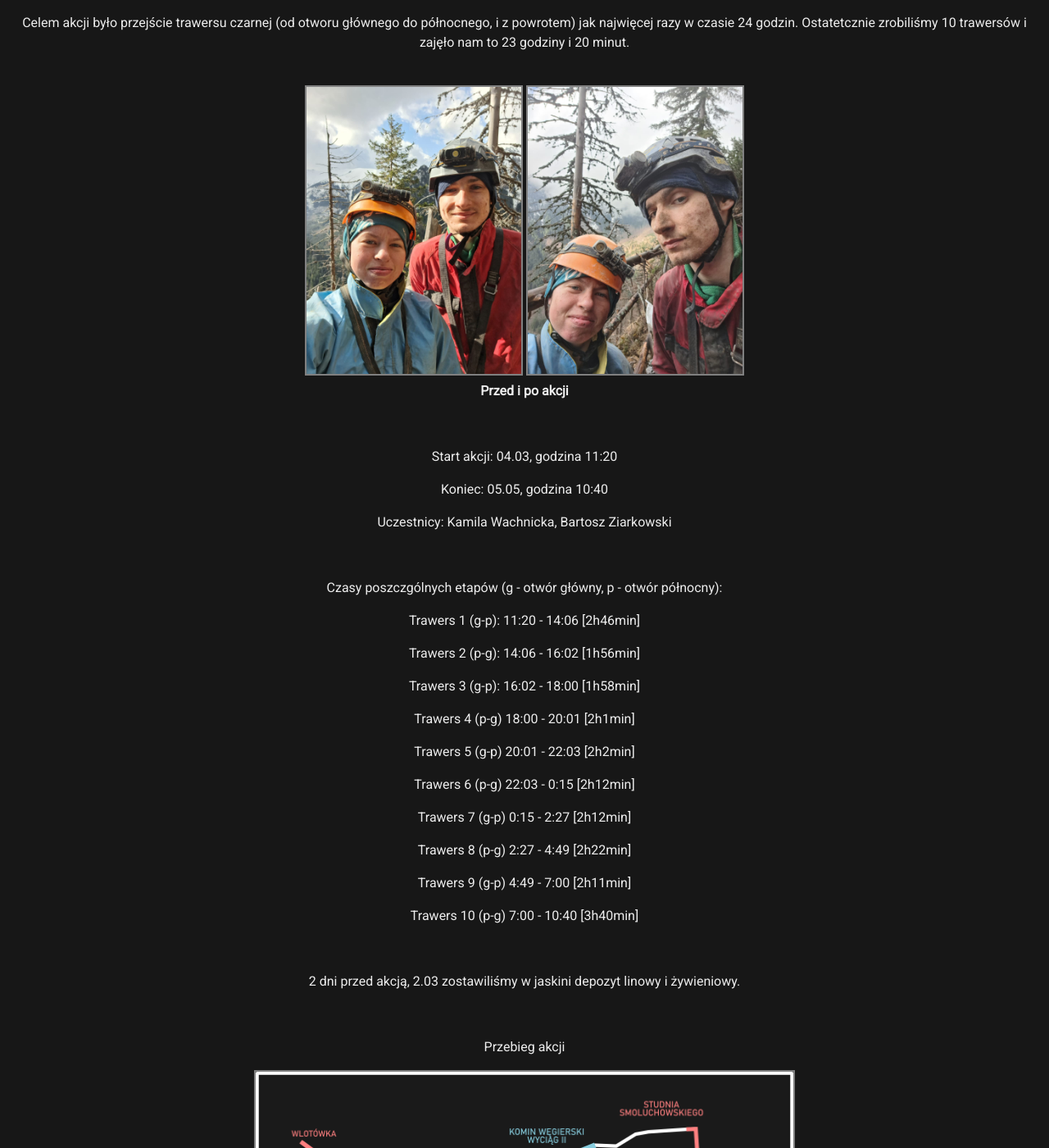
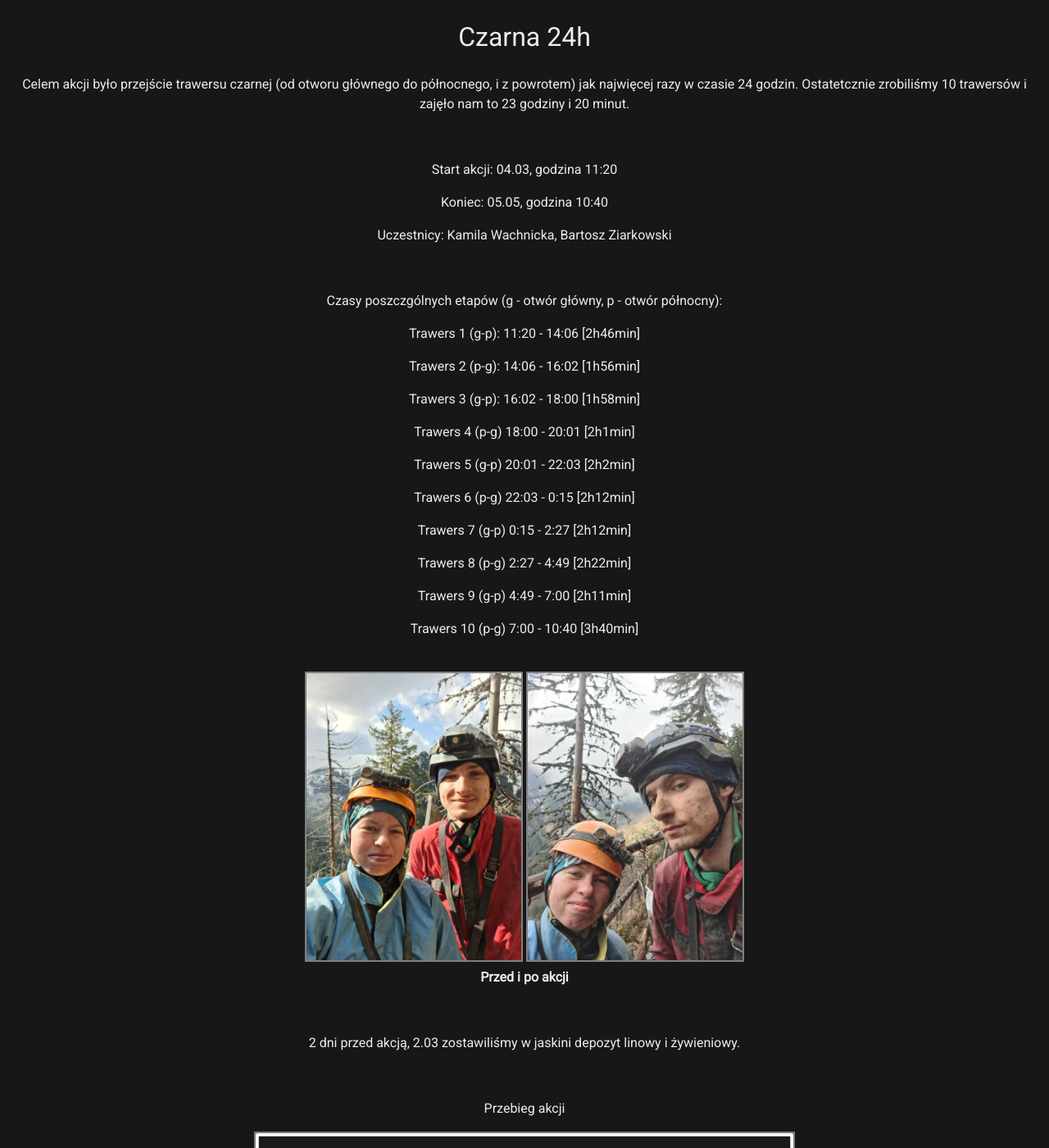
Before and after one commit to dziury/szkice, a Jekyll site: the page built from Relacje/Czarna24.md, in a window 1280 px wide and 1400 px high. Shown: the whole window at 82% size. Built offline with Jekyll 4.4.1, drawn with Linux system fonts in a browser that asks for light colours; our own code applies the rules of GitHub Pages for plain Markdown files.

Commit message:
czarna 24 layout update

```diff
--- a/Relacje/Czarna24.md
+++ b/Relacje/Czarna24.md
@@ -1,13 +1,14 @@
+
+
+# Czarna 24h
+
 Celem akcji było przejście trawersu czarnej (od otworu głównego do północnego, i z powrotem) jak najwięcej razy w czasie 24 godzin. Ostatetcznie zrobiliśmy 10 trawersów i zajęło nam to 23 godziny i 20 minut.
 
-<div align="center"><figure>
-<br>
-<img style="border:2px solid #808080" src="Czarna24/przed.jpg" alt="przed" height="350" />
-<img style="border:2px solid #808080" src="Czarna24/po.jpg" alt="po" height="350" />
-<figcaption align = "center"><b>Przed i po akcji</b></figcaption>
-</figure>
+<div>
 <br>
 </div>
+
+
 
 Start akcji: 04.03, godzina 11:20
 
@@ -42,7 +43,14 @@ Trawers 9 (g-p) 4:49 - 7:00 [2h11min]
 Trawers 10 (p-g) 7:00 - 10:40 [3h40min]
 
 <div>
+<div align="center"><figure>
 <br>
+<img style="border:2px solid #808080" src="Czarna24/przed.jpg" alt="przed" height="350" />
+<img style="border:2px solid #808080" src="Czarna24/po.jpg" alt="po" height="350" />
+<figcaption align = "center"><b>Przed i po akcji</b></figcaption>
+</figure>
+<br>
+</div>
 </div>
 
 2 dni przed akcją, 2.03 zostawiliśmy w jaskini depozyt linowy i żywieniowy.
@@ -53,8 +61,6 @@ Trawers 10 (p-g) 7:00 - 10:40 [3h40min]
 
 Przebieg akcji
 
-
-
 <div>
 <img style="border:2px solid #808080" src="Czarna24/przebieg_gl_pln.png" alt="przebieg" height="340">
 <br>
```
